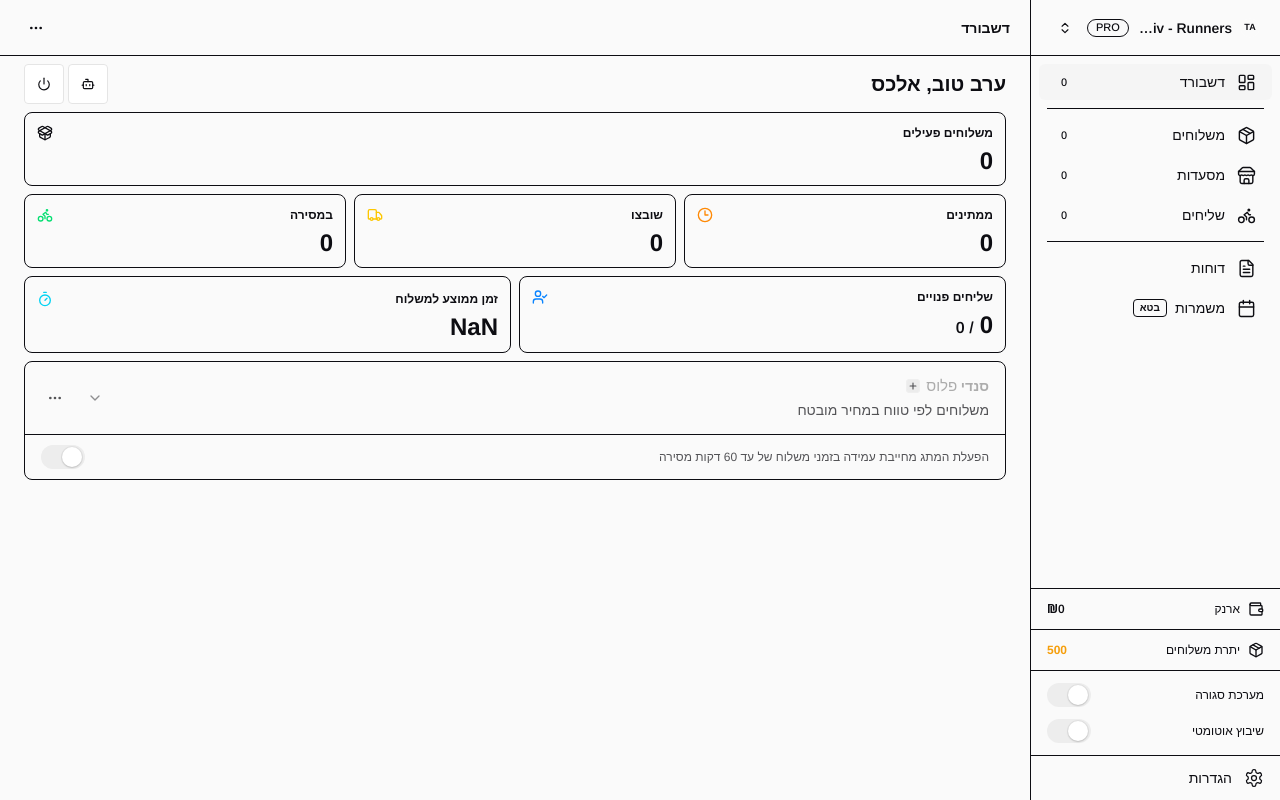
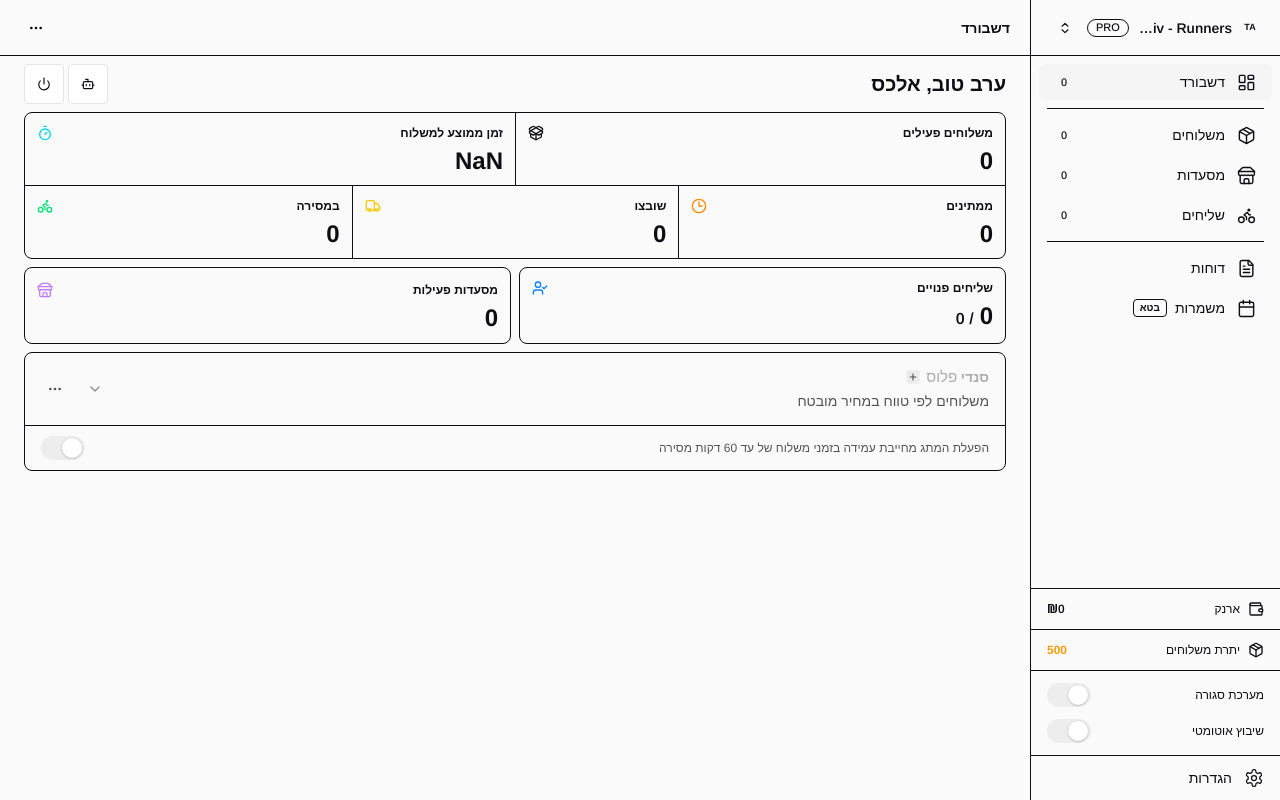
Before and after one commit to UxNinja360/sendi-system-demo, a React (Vite) app: page /dashboard in a window 1280 px wide. Built offline with nearby package versions, Linux system fonts and the light colour scheme; sample sign-in values are in the browser's storage; a web font is replaced by a local one.

Commit message:
תיקון

```diff
--- a/src/app/pages/dashboard.tsx
+++ b/src/app/pages/dashboard.tsx
@@ -14,6 +14,7 @@ import {
   Power,
   Plus,
   Settings,
+  Store,
   Timer,
   Truck,
   UserCheck,
@@ -899,6 +900,13 @@ export const Dashboard: React.FC = () => {
     () => state.couriers.filter((courier) => courier.status !== 'offline').length,
     [dashboardRefreshVersion, state.couriers],
   );
+  const activeRestaurantsCount = React.useMemo(
+    () =>
+      state.restaurants.filter((restaurant) =>
+        isRestaurantActiveForDisplay(restaurant, sendiPlusTermsAccepted),
+      ).length,
+    [dashboardRefreshVersion, sendiPlusTermsAccepted, state.restaurants],
+  );
   const freeCouriersCount = React.useMemo(() => {
     const busyCourierIds = new Set(
       state.deliveries
@@ -1039,11 +1047,12 @@ export const Dashboard: React.FC = () => {
             </div>
           </section>
           <section>
-            <div className="mb-2 grid grid-cols-2 gap-2 min-[520px]:grid-cols-6">
+            <div className="overflow-hidden rounded-[8px] border border-app-border bg-app-surface text-right dark:border-[#252525] dark:bg-[#0A0A0A]">
+              <div className="grid grid-cols-2 divide-x divide-app-border dark:divide-[#252525]" dir="rtl">
                 <button
                   type="button"
                   onClick={() => navigate('/deliveries')}
-                className="dashboard-status-card col-span-2 min-w-0 rounded-[8px] border border-app-border bg-app-surface p-2.5 text-right transition-colors hover:border-app-border hover:bg-app-surface-raised sm:p-3 dark:border-[#252525] dark:bg-[#0A0A0A] min-[520px]:col-span-6"
+                  className="min-w-0 p-2.5 text-right transition-colors hover:bg-app-surface-raised sm:p-3 dark:hover:bg-[#111111]"
                 >
                   <div className="flex items-center justify-between gap-2">
                     <span className="min-w-0 truncate text-[11px] font-semibold text-app-text-secondary sm:text-xs">
@@ -1058,39 +1067,44 @@ export const Dashboard: React.FC = () => {
                     />
                   </div>
                 </button>
+                <button
+                  type="button"
+                  onClick={() => navigate('/deliveries')}
+                  className="min-w-0 p-2.5 text-right transition-colors hover:bg-app-surface-raised sm:p-3 dark:hover:bg-[#111111]"
+                >
+                  <div className="flex items-center justify-between gap-2">
+                    <span className="min-w-0 truncate text-[11px] font-semibold text-app-text-secondary sm:text-xs">
+                      זמן ממוצע למשלוח
+                    </span>
+                    <Timer className="h-3.5 w-3.5 shrink-0 text-cyan-400 sm:h-4 sm:w-4" />
                   </div>
-            <div className="grid grid-cols-2 gap-2 min-[520px]:grid-cols-6">
-              {STATUS_META.filter((status) => DASHBOARD_DELIVERY_STATUSES.includes(status.id)).map((status) => {
-                const isCourierAvailabilityCard = status.id === 'delivered';
-                const isAverageDeliveryTimeCard = status.id === 'cancelled';
-                const Icon = isCourierAvailabilityCard ? UserCheck : isAverageDeliveryTimeCard ? Timer : status.icon;
+                  <div className="mt-2 text-xl font-bold leading-none text-app-text sm:text-2xl">
+                    <RefreshingMetricValue
+                      refreshing={isDashboardRefreshing}
+                      value={formatAverageDeliveryTime(averageDeliveryMinutes)}
+                    />
+                  </div>
+                </button>
+              </div>
+              <div className="grid grid-cols-3 divide-x divide-app-border border-t border-app-border dark:divide-[#252525] dark:border-[#252525]" dir="rtl">
+              {STATUS_META.filter(
+                (status) =>
+                  DASHBOARD_DELIVERY_STATUSES.includes(status.id) &&
+                  status.id !== 'delivered' &&
+                  status.id !== 'cancelled',
+              ).map((status) => {
+                const Icon = status.icon;
                 const count = statusCounts.get(status.id) ?? 0;
-                const statusSpanClassName =
-                  status.id === 'cancelled'
-                    ? 'col-span-2 min-[520px]:col-span-3'
-                    : status.id === 'delivered'
-                    ? 'col-span-1 min-[520px]:col-span-3'
-                    : 'col-span-1 min-[520px]:col-span-2';
-                const label = isCourierAvailabilityCard
-                  ? 'שליחים פנויים'
-                  : isAverageDeliveryTimeCard
-                  ? 'זמן ממוצע למשלוח'
-                  : status.label;
-                const value = isAverageDeliveryTimeCard
-                  ? formatAverageDeliveryTime(averageDeliveryMinutes)
-                  : formatNumber(count);
-                const iconClassName = isCourierAvailabilityCard
-                  ? 'text-[#0a84ff]'
-                  : isAverageDeliveryTimeCard
-                  ? 'text-cyan-400'
-                  : status.accentClassName;
+                const label = status.label;
+                const value = formatNumber(count);
+                const iconClassName = status.accentClassName;
 
                 return (
                   <button
                     key={status.id}
                     type="button"
-                    onClick={() => navigate(isCourierAvailabilityCard ? '/couriers' : '/deliveries')}
-                    className={`dashboard-status-card min-w-0 rounded-[8px] border border-app-border bg-app-surface p-2.5 text-right transition-colors hover:border-app-border hover:bg-app-surface-raised sm:p-3 dark:border-[#252525] dark:bg-[#0A0A0A] ${statusSpanClassName}`}
+                    onClick={() => navigate('/deliveries')}
+                    className="min-w-0 p-2.5 text-right transition-colors hover:bg-app-surface-raised sm:p-3 dark:hover:bg-[#111111]"
                   >
                     <div className="flex items-center justify-between gap-2">
                       <span className="min-w-0 truncate text-[11px] font-semibold text-app-text-secondary sm:text-xs">
@@ -1099,22 +1113,54 @@ export const Dashboard: React.FC = () => {
                       <Icon className={`h-3.5 w-3.5 shrink-0 sm:h-4 sm:w-4 ${iconClassName}`} />
                     </div>
                     <div className="mt-2 text-xl font-bold leading-none text-app-text sm:text-2xl">
-                      {isCourierAvailabilityCard ? (
+                      <RefreshingMetricValue
+                        refreshing={isDashboardRefreshing}
+                        value={value}
+                      />
+                    </div>
+                  </button>
+                );
+              })}
+              </div>
+            </div>
+            <div className="mt-2 grid grid-cols-2 gap-2 min-[520px]:grid-cols-6">
+              <button
+                type="button"
+                onClick={() => navigate('/couriers')}
+                className="dashboard-status-card col-span-1 min-w-0 rounded-[8px] border border-app-border bg-app-surface p-2.5 text-right transition-colors hover:border-app-border hover:bg-app-surface-raised sm:p-3 dark:border-[#252525] dark:bg-[#0A0A0A] min-[520px]:col-span-3"
+              >
+                <div className="flex items-center justify-between gap-2">
+                  <span className="min-w-0 truncate text-[11px] font-semibold text-app-text-secondary sm:text-xs">
+                    שליחים פנויים
+                  </span>
+                  <UserCheck className="h-3.5 w-3.5 shrink-0 text-[#0a84ff] sm:h-4 sm:w-4" />
+                </div>
+                <div className="mt-2 text-xl font-bold leading-none text-app-text sm:text-2xl">
                   <CourierAvailabilityValue
                     connected={connectedCouriersCount}
                     free={freeCouriersCount}
                     refreshing={isDashboardRefreshing}
                   />
-                      ) : (
+                </div>
+              </button>
+              <button
+                type="button"
+                onClick={() => navigate('/restaurants')}
+                className="dashboard-status-card col-span-1 min-w-0 rounded-[8px] border border-app-border bg-app-surface p-2.5 text-right transition-colors hover:border-app-border hover:bg-app-surface-raised sm:p-3 dark:border-[#252525] dark:bg-[#0A0A0A] min-[520px]:col-span-3"
+              >
+                <div className="flex items-center justify-between gap-2">
+                  <span className="min-w-0 truncate text-[11px] font-semibold text-app-text-secondary sm:text-xs">
+                    מסעדות פעילות
+                  </span>
+                  <Store className="h-3.5 w-3.5 shrink-0 text-purple-400 sm:h-4 sm:w-4" />
+                </div>
+                <div className="mt-2 text-xl font-bold leading-none text-app-text sm:text-2xl">
                   <RefreshingMetricValue
                     refreshing={isDashboardRefreshing}
-                          value={value}
+                    value={formatNumber(activeRestaurantsCount)}
                   />
-                      )}
                 </div>
               </button>
-                );
-              })}
             </div>
           </section>
 
```
Lines whose indentation alone changed are shown as unchanged.
